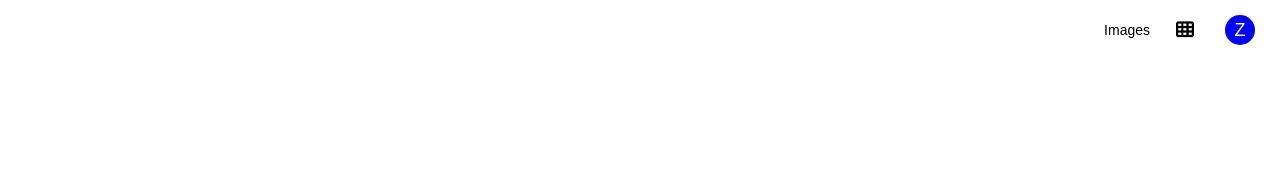
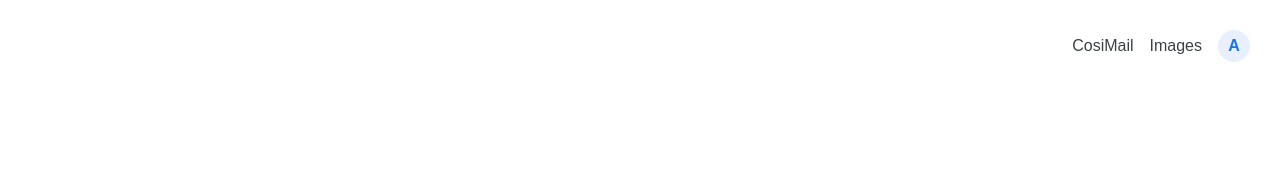
Before and after one commit to theojachiet/fake-search-nabile, a plain HTML site: page index.html in a window 1280 px wide. Shown: the top 182 px of the page. Drawn offline with Linux system fonts and the light colour scheme.

```diff
--- a/index.html
+++ b/index.html
@@ -15,23 +15,10 @@
 <body>
     <!-- Header -->
     <header>
-        <nav class="navbar">
-            <ul>
-
-                <li>
-                    <a class="link" href="">Images</a>
-                </li>
-                <li>
-                    <div class="circle-shadow">
-                        <a class="menu-icon" href=""><i class="fa fa-th"></i></a>
-                    </div>
-                </li>
-                <li>
-                    <div class="circle-shadow">
-                        <a class="user-icon" href=""><span>Z</span></a>
-                    </div>
-                </li>
-            </ul>
+        <nav class="apps">
+            <a href="#" class="apps__item">CosiMail</a>
+            <a href="#" class="apps__item">Images</a>
+            <div class="avatar" aria-hidden="true">A</div>
         </nav>
     </header>
 
--- a/main.js
+++ b/main.js
@@ -1,4 +1,5 @@
 const searchInput = document.querySelector("#search-input");
+const searchButton = document.querySelector('.google-search-btn');
 
 searchInput.addEventListener("keydown", function(event){
  if(event.code === "Enter") {
@@ -6,6 +7,8 @@ searchInput.addEventListener("keydown", function(event){
     }
 });
 
+searchButton.addEventListener('click', search);
+
 function search() {
     window.open('./results.html');
 }
--- a/style.css
+++ b/style.css
@@ -256,7 +256,7 @@ footer {
 }
 
 .main-title {
-    font-family:'Franklin Gothic Medium', 'Arial Narrow', Arial, sans-serif;
+  font-family: "Franklin Gothic Medium", "Arial Narrow", Arial, sans-serif;
   font-weight: bold;
   color: #496818;
   font-size: 4rem;
@@ -266,3 +266,27 @@ footer {
   width: 150px;
   margin-bottom: 20px;
 }
+
+/* HEADER NAVBAR  */
+
+.apps {
+  margin: 30px;
+  display: flex;
+  justify-content: right;
+  align-items: center;
+  gap: 16px;
+}
+.apps__item {
+  color: #3c4043;
+  text-decoration: none;
+}
+.avatar {
+  width: 32px;
+  height: 32px;
+  border-radius: 50%;
+  display: grid;
+  place-items: center;
+  background: #e8f0fe;
+  color: #1a73e8;
+  font-weight: 600;
+}
```
Also changed, not shown: results.html (+7 -8 lines). Lines whose indentation alone changed are shown as unchanged.
